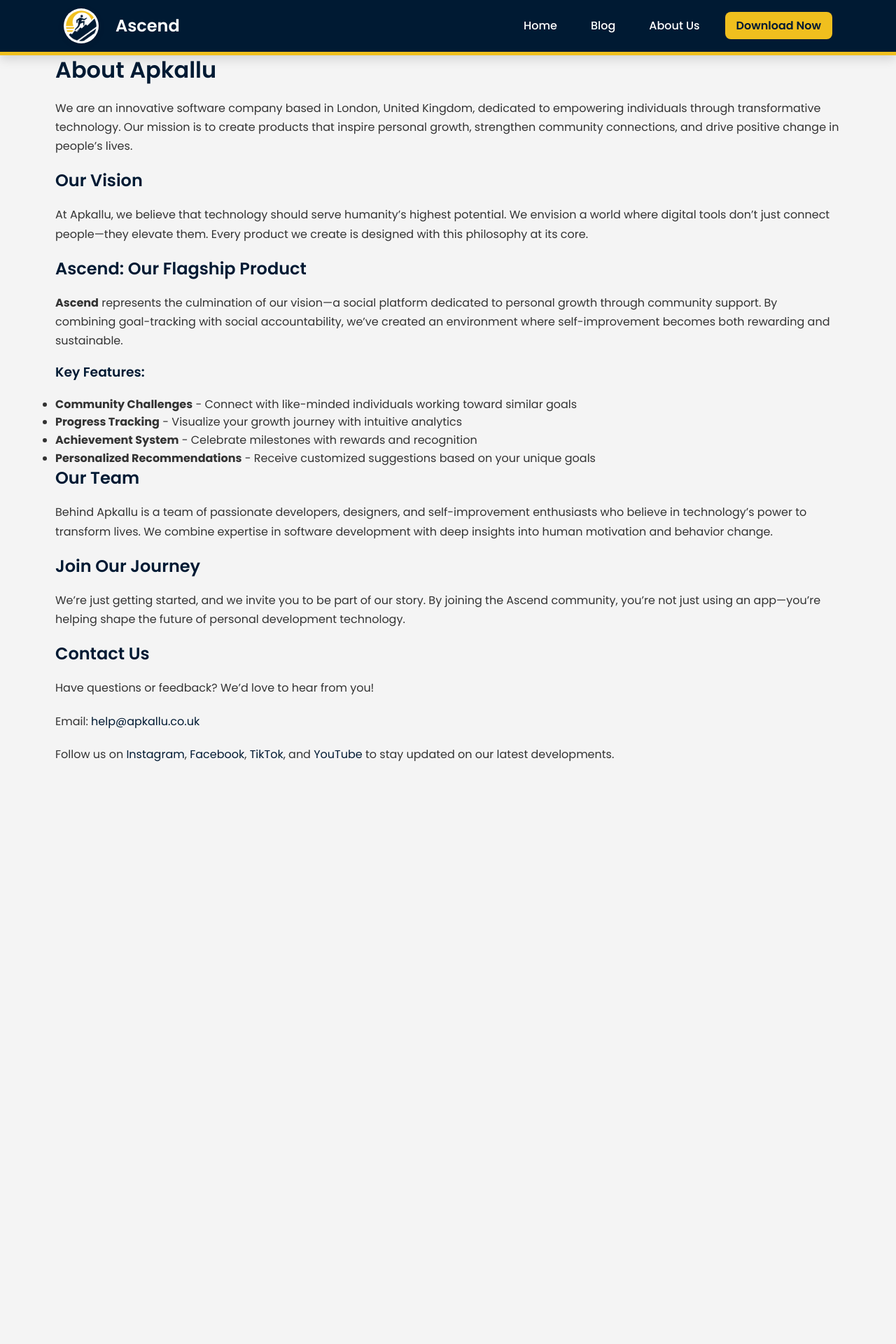
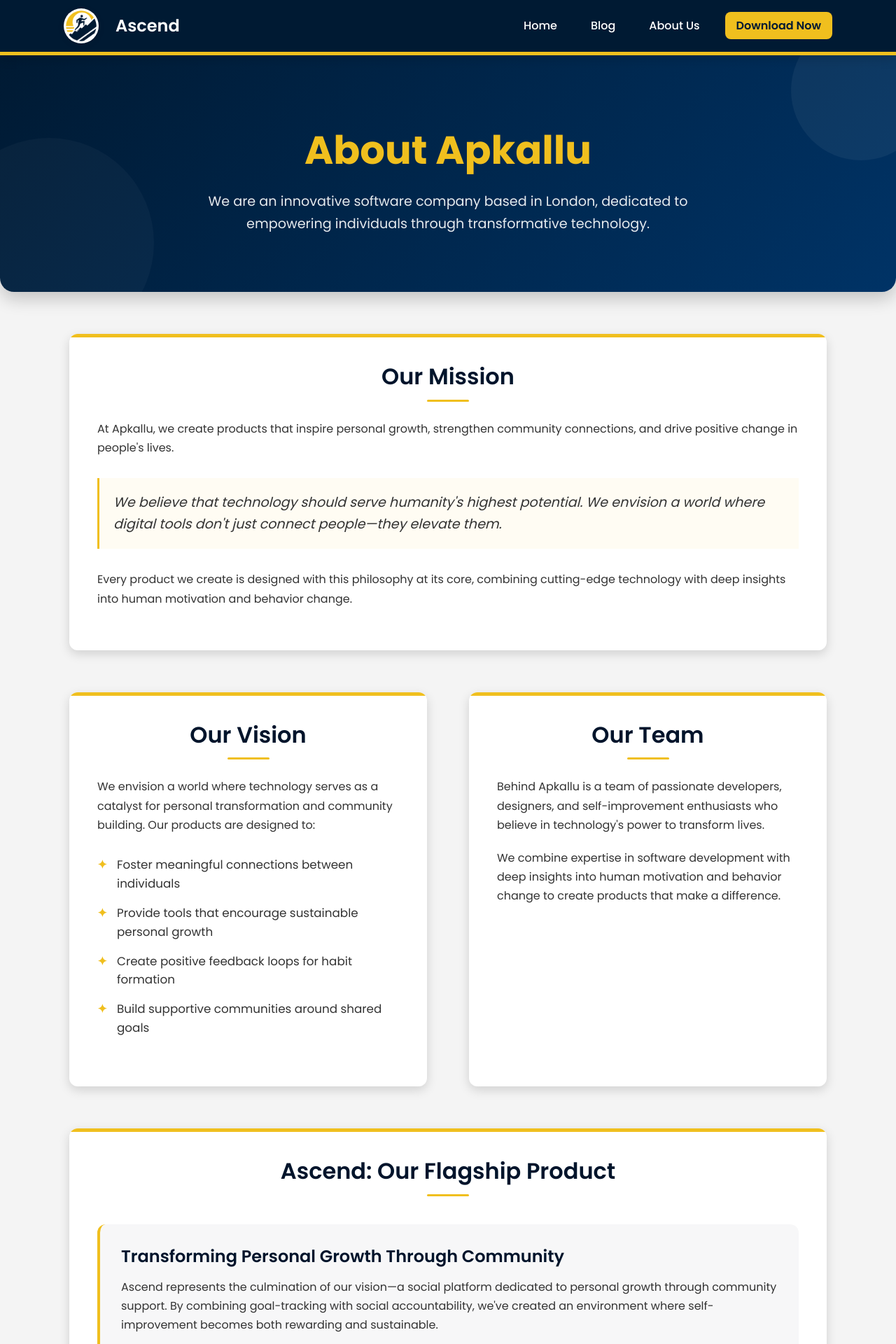
Before and after one commit to apkallu-ltd/apkallu.github.io, a Jekyll site: the page built from about_us.md, in a window 1280 px wide. Shown: the top 1920 px of the page at 70% size. Built offline with Jekyll 4.4.1, drawn with Linux system fonts in a browser that asks for light colours; some of the changed text lies outside the part shown.

```diff
--- a/_layouts/default.html
+++ b/_layouts/default.html
@@ -23,6 +23,9 @@
   <meta name="twitter:image" content="{{ site.url }}{{ 'assets/icons/ascend-logo.png' | relative_url }}">
 
   <link rel="stylesheet" href="{{ '/assets/css/main.css' | relative_url }}">
+  {% if page.page == "about" %}
+    <link rel="stylesheet" href="{{ '/assets/css/pages/about.css' | relative_url }}">
+  {% endif %}
   <link rel="stylesheet" href="{{ '/assets/css/pages/blog.css' | relative_url }}">
   <link rel="icon" href="{{ '/assets/icons/favicon.ico' | relative_url }}" type="image/x-icon">
   <link rel="stylesheet" href="https://cdnjs.cloudflare.com/ajax/libs/font-awesome/6.0.0/css/all.min.css">
--- a/about_us.md
+++ b/about_us.md
@@ -2,39 +2,78 @@
 layout: default
 title: About Us
 permalink: /about_us
+page: about
 ---
-<div class="container" markdown="1">
-# About Apkallu
+<div class="about-section">
+  <div class="about-hero">
+    <div class="container">
+      <h1>About Apkallu</h1>
+      <p>We are an innovative software company based in London, dedicated to empowering individuals through transformative technology.</p>
+    </div>
+  </div>
 
-We are an innovative software company based in London, United Kingdom, dedicated to empowering individuals through transformative technology. Our mission is to create products that inspire personal growth, strengthen community connections, and drive positive change in people's lives.
+  <div class="container">
+    <div class="about-content">
+      <div class="about-card full-width">
+        <h2 class="section-title">Our Mission</h2>
+        <p>At Apkallu, we create products that inspire personal growth, strengthen community connections, and drive positive change in people's lives.</p>
 
-## Our Vision
+        <div class="vision-quote">
+          We believe that technology should serve humanity's highest potential. We envision a world where digital tools don't just connect people—they elevate them.
+        </div>
 
-At Apkallu, we believe that technology should serve humanity's highest potential. We envision a world where digital tools don't just connect people—they elevate them. Every product we create is designed with this philosophy at its core.
+        <p>Every product we create is designed with this philosophy at its core, combining cutting-edge technology with deep insights into human motivation and behavior change.</p>
+      </div>
 
-## Ascend: Our Flagship Product
+      <div class="about-card">
+        <h2 class="section-title">Our Vision</h2>
+        <p>We envision a world where technology serves as a catalyst for personal transformation and community building. Our products are designed to:</p>
+        <ul class="feature-list">
+          <li>Foster meaningful connections between individuals</li>
+          <li>Provide tools that encourage sustainable personal growth</li>
+          <li>Create positive feedback loops for habit formation</li>
+          <li>Build supportive communities around shared goals</li>
+        </ul>
+      </div>
 
-**Ascend** represents the culmination of our vision—a social platform dedicated to personal growth through community support. By combining goal-tracking with social accountability, we've created an environment where self-improvement becomes both rewarding and sustainable.
+      <div class="about-card">
+        <h2 class="section-title">Our Team</h2>
+        <p>Behind Apkallu is a team of passionate developers, designers, and self-improvement enthusiasts who believe in technology's power to transform lives.</p>
+        <p>We combine expertise in software development with deep insights into human motivation and behavior change to create products that make a difference.</p>
+      </div>
 
-### Key Features:
+      <div class="about-card full-width">
+        <h2 class="section-title">Ascend: Our Flagship Product</h2>
+        <div class="product-highlight">
+          <h3>Transforming Personal Growth Through Community</h3>
+          <p>Ascend represents the culmination of our vision—a social platform dedicated to personal growth through community support. By combining goal-tracking with social accountability, we've created an environment where self-improvement becomes both rewarding and sustainable.</p>
+        </div>
 
-- **Community Challenges** - Connect with like-minded individuals working toward similar goals
-- **Progress Tracking** - Visualize your growth journey with intuitive analytics
-- **Achievement System** - Celebrate milestones with rewards and recognition
-- **Personalized Recommendations** - Receive customized suggestions based on your unique goals
+        <h3>Key Features:</h3>
+        <ul class="feature-list">
+          <li><strong>Community Challenges</strong> - Connect with like-minded individuals working toward similar goals</li>
+          <li><strong>Progress Tracking</strong> - Visualize your growth journey with intuitive analytics</li>
+          <li><strong>Achievement System</strong> - Celebrate milestones with rewards and recognition</li>
+          <li><strong>Personalized Recommendations</strong> - Receive customized suggestions based on your unique goals</li>
+        </ul>
+      </div>
 
-## Our Team
+      <div class="about-card full-width contact-section">
+        <h2>Join Our Journey</h2>
+        <p>We're just getting started, and we invite you to be part of our story. By joining the Ascend community, you're not just using an app—you're helping shape the future of personal development technology.</p>
 
-Behind Apkallu is a team of passionate developers, designers, and self-improvement enthusiasts who believe in technology's power to transform lives. We combine expertise in software development with deep insights into human motivation and behavior change.
+        <h3>Contact Us</h3>
+        <p>Have questions or feedback? We'd love to hear from you!</p>
+        <p>Email: <a href="mailto:{{ site.email }}">{{ site.email }}</a></p>
 
-## Join Our Journey
-
-We're just getting started, and we invite you to be part of our story. By joining the Ascend community, you're not just using an app—you're helping shape the future of personal development technology.
-
-## Contact Us
-
-Have questions or feedback? We'd love to hear from you!
-
-Email: [{{ site.email }}](mailto:{{ site.email }})
-
-Follow us on [Instagram]({{ site.social.instagram }}), [Facebook]({{ site.social.facebook }}), [TikTok]({{ site.social.tiktok }}), and [YouTube]({{ site.social.youtube }}) to stay updated on our latest developments.
+        <div class="social-links">
+          <p>Follow us:</p>
+          <a href="{{ site.social.instagram }}" aria-label="Instagram">Instagram</a>
+          <a href="{{ site.social.facebook }}" aria-label="Facebook">Facebook</a>
+          <a href="{{ site.social.tiktok }}" aria-label="TikTok">TikTok</a>
+          <a href="{{ site.social.youtube }}" aria-label="YouTube">YouTube</a>
+        </div>
+      </div>
+    </div>
+  </div>
+</div>
--- /dev/null
+++ b/assets/css/pages/about.css
@@ -0,0 +1,257 @@
+/* Base and Layout */
+@import url('https://fonts.googleapis.com/css2?family=Poppins:wght@300;400;500;600;700&display=swap');
+
+:root {
+  --primary-color: #001a33;
+  --primary-dark: #00142b;
+  --primary-light: #002b52;
+  --accent-color: #f0bf1e;
+  --accent-light: #ffd633;
+  --accent-dark: #d4a800;
+  --text-light: #ffffff;
+  --text-dark: #333333;
+  --bg-light: #f4f4f4;
+  --bg-dark: #001a33;
+  --bg-gradient: linear-gradient(135deg, #001a33, #003366);
+  --transition: all 0.3s ease;
+  --shadow-sm: 0 2px 10px rgba(0, 0, 0, 0.1);
+  --shadow-md: 0 5px 15px rgba(0, 0, 0, 0.15);
+  --shadow-lg: 0 10px 25px rgba(0, 0, 0, 0.2);
+  --border-radius-sm: 8px;
+  --border-radius-md: 12px;
+  --border-radius-lg: 20px;
+}
+
+/* About Us Page Specific Styles */
+.about-section {
+  padding: 0px 0;
+  background-color: var(--bg-light);
+}
+
+.about-hero {
+  background: var(--bg-gradient);
+  color: var(--text-light);
+  padding: 100px 0 80px;
+  margin-bottom: 60px;
+  text-align: center;
+  position: relative;
+  overflow: hidden;
+  border-radius: 0 0 var(--border-radius-lg) var(--border-radius-lg);
+  box-shadow: var(--shadow-lg);
+}
+
+.about-hero::before {
+  content: '';
+  position: absolute;
+  top: -50px;
+  right: -50px;
+  width: 200px;
+  height: 200px;
+  background-color: rgba(255, 255, 255, 0.05);
+  border-radius: 50%;
+}
+
+.about-hero::after {
+  content: '';
+  position: absolute;
+  bottom: -80px;
+  left: -80px;
+  width: 300px;
+  height: 300px;
+  background-color: rgba(255, 255, 255, 0.03);
+  border-radius: 50%;
+}
+
+.about-hero h1 {
+  font-size: 3.5rem;
+  font-weight: 700;
+  margin-bottom: 20px;
+  position: relative;
+  z-index: 1;
+  color: var(--accent-color);
+}
+
+.about-hero p {
+  font-size: 1.2rem;
+  max-width: 700px;
+  margin: 0 auto;
+  opacity: 0.9;
+  position: relative;
+  z-index: 1;
+}
+
+.about-content {
+  display: grid;
+  grid-template-columns: 1fr;
+  gap: 60px;
+  padding: 0 20px;
+}
+
+.about-card {
+  background-color: white;
+  border-radius: var(--border-radius-md);
+  padding: 40px;
+  box-shadow: var(--shadow-md);
+  transition: var(--transition);
+  position: relative;
+  overflow: hidden;
+}
+
+.about-card:hover {
+  transform: translateY(-5px);
+  box-shadow: var(--shadow-lg);
+}
+
+.about-card::before {
+  content: '';
+  position: absolute;
+  left: 0;
+  top: 0;
+  height: 5px;
+  width: 100%;
+  background: var(--accent-color);
+}
+
+.section-title {
+    color: var(--primary-dark);
+    font-size: 2rem;
+    font-weight: 600;
+    margin-bottom: 25px;
+    position: relative;
+    padding-bottom: 15px;
+}
+
+.section-title::after {
+    content: '';
+    position: absolute;
+    bottom: 0;
+    left: 50%;
+    transform: translateX(-50%);
+    width: 60px;
+    height: 3px;
+    background-color: var(--accent-color);
+}
+
+.team-section {
+  margin-top: 60px;
+}
+
+.feature-list {
+  list-style-type: none;
+  padding: 0;
+  margin: 30px 0;
+}
+
+.feature-list li {
+  position: relative;
+  padding-left: 28px;
+  margin-bottom: 15px;
+  font-size: 1.05rem;
+}
+
+.feature-list li::before {
+  content: '✦';
+  position: absolute;
+  left: 0;
+  color: var(--accent-color);
+  font-weight: bold;
+}
+
+.product-highlight {
+  background-color: rgba(0, 26, 51, 0.03);
+  border-radius: var(--border-radius-md);
+  padding: 30px;
+  margin: 40px 0;
+  border-left: 4px solid var(--accent-color);
+}
+
+.product-highlight h3 {
+  color: var(--primary-dark);
+  margin-bottom: 15px;
+  font-size: 1.5rem;
+}
+
+.contact-section {
+  background-color: var(--primary-dark);
+  color: var(--text-light);
+  padding: 60px 40px;
+  margin-top: 60px;
+  border-radius: var(--border-radius-md);
+  position: relative;
+  overflow: hidden;
+}
+
+.contact-section::before {
+  content: '';
+  position: absolute;
+  top: 0;
+  right: 0;
+  width: 150px;
+  height: 150px;
+  background-color: rgba(240, 191, 30, 0.1);
+  border-radius: 50%;
+}
+
+.contact-section h2 {
+    color: var(--accent-color);
+  margin-bottom: 20px;
+}
+
+.contact-section h3 {
+    color: var(--accent-color);
+    margin-bottom: 20px;
+}
+
+.contact-section p a {
+    color: var(--text-light);
+}
+
+.social-links {
+  display: flex;
+  gap: 15px;
+  margin-top: 25px;
+}
+
+.social-links a {
+  color: var(--text-light);
+  font-size: 1.2rem;
+  transition: var(--transition);
+}
+
+.social-links a:hover {
+  color: var(--accent-light);
+}
+
+.vision-quote {
+  font-style: italic;
+  font-size: 1.2rem;
+  padding: 20px;
+  border-left: 3px solid var(--accent-color);
+  margin: 30px 0;
+  background-color: rgba(240, 191, 30, 0.05);
+}
+
+/* Responsive adjustments */
+@media (min-width: 768px) {
+  .about-content {
+    grid-template-columns: repeat(2, 1fr);
+  }
+
+  .about-card.full-width {
+    grid-column: 1 / -1;
+  }
+}
+
+@media (max-width: 767px) {
+  .about-hero {
+    padding: 70px 0 50px;
+  }
+
+  .about-hero h1 {
+    font-size: 2.5rem;
+  }
+
+  .section-title {
+    font-size: 1.8rem;
+  }
+}
```
Also changed, not shown: _posts/2025-04-11-sleep-optimization.md (added, +115 -0 lines), _posts/2025-04-10-mindfulness-meditation.md (renamed from _posts/2025-04-11-mindfulness-meditation.md), assets/images/blog/sleep-optimization-app-view.png (added).
